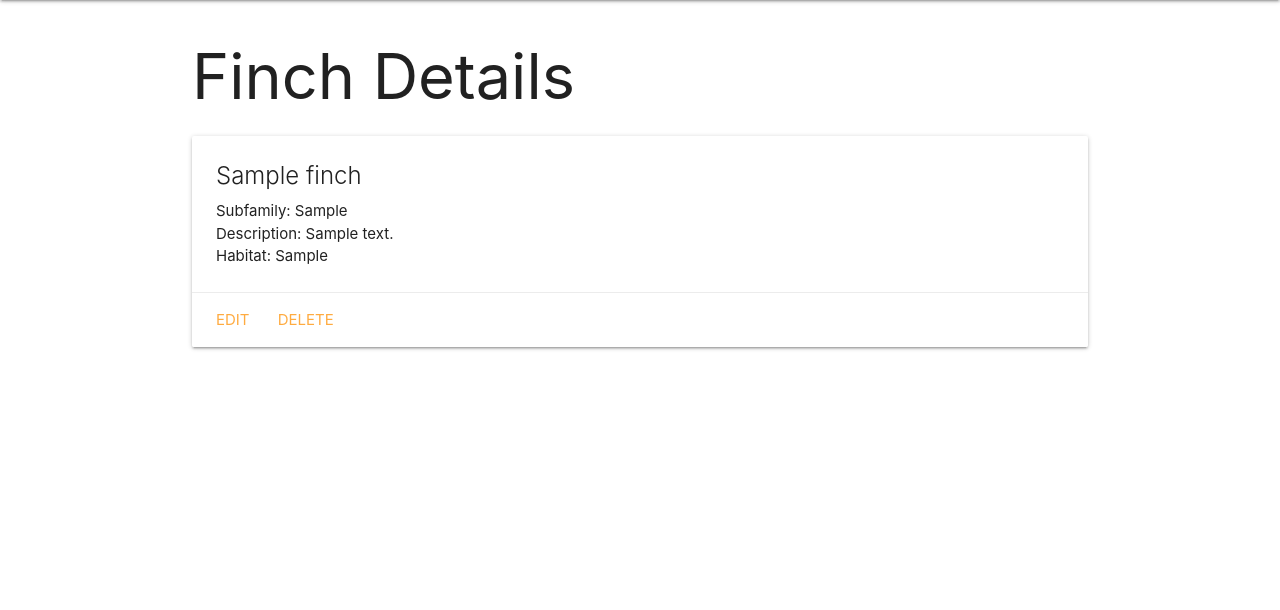
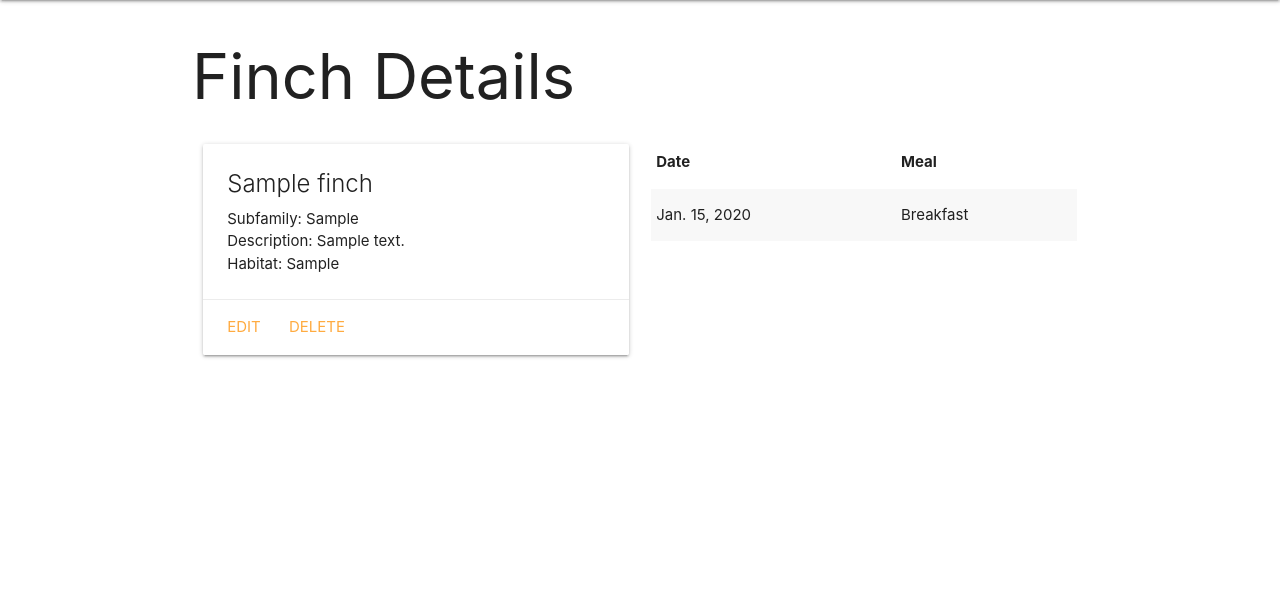
Before and after one commit to FiroCole/Finch_Collector, a Django app: page /finches/1/ in a window 1280 px wide. Shown: the part 64-674 px from the top of the page. Run offline with Django 5.2, Linux system fonts and the light colour scheme; tables that the repository leaves empty hold one stand-in row (values such as "Sample post").

Commit message:
Add feeding to Detail template

```diff
--- a/main_app/models.py
+++ b/main_app/models.py
@@ -35,7 +35,7 @@ class Finch(models.Model):
             'finch_id': self.id    })
 
 class Feeding(models.Model):
-  date = models.DateField()
+  date = models.DateField('Feeding Date')
   meal = models.CharField(
     max_length=1,
     # add the 'choices' field option
--- a/main_app/templates/finches/detail.html
+++ b/main_app/templates/finches/detail.html
@@ -4,6 +4,8 @@
 <h1>Finch Details </h1>
 
 
+<div class="row">
+    <div class="col s6">
         <div class="card">
             <div class="card-content">
                 <span class="card-title">{{ finch.name}}</span>
@@ -16,6 +18,24 @@
                 <a href="{% url 'finches_delete' finch.id %}">Delete</a>
             </div>
         </div>
-
-
+    </div>
+    <div class="col s6">
+        <table class="striped">
+            <thead>
+                <tr>
+                    <th>Date</th>
+                    <th>Meal</th>
+                </tr>
+            </thead>
+            <tbody>
+                {% for feeding in finch.feeding_set.all %}
+                <tr>
+                    <td>{{feeding.date}}</td>
+                    <td>{{feeding.get_meal_display}}</td>
+                </tr>
+                {% endfor %}
+            </tbody>
+        </table>
+    </div>
+</div>
 {% endblock %}
```
Lines whose indentation alone changed are shown as unchanged.
